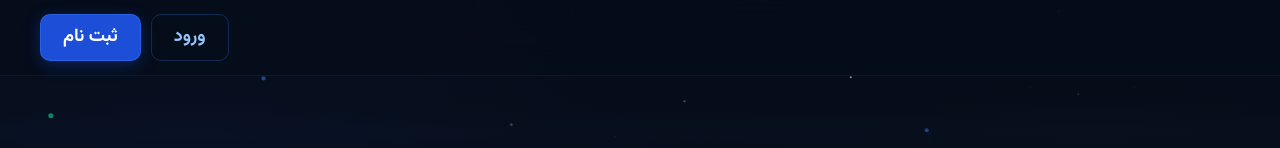
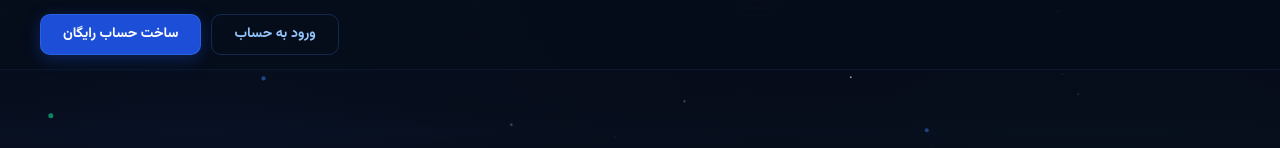
Before and after one commit to mahdysp/my-career-path, a Next.js app: page /quiz in a window 1280 px wide. Shown: the top 148 px of the page. Built offline with nearby package versions, Linux system fonts and the light colour scheme; no server answers.

Commit message:
add details to quiz page

```diff
--- a/app/quiz/page.tsx
+++ b/app/quiz/page.tsx
@@ -8,6 +8,24 @@ export default function CareerHub() {
   const wrapRef = useRef<HTMLDivElement>(null);
   const animRef = useRef<number>(0);
   const [searchQuery, setSearchQuery] = useState("");
+
+  // وضعیت کاربر لاگین‌شده
+  const [user, setUser] = useState<{ id: string; email: string; firstName: string; lastName: string } | null>(null);
+  const [userLoading, setUserLoading] = useState(true);
+
+  useEffect(() => {
+    fetch("/api/auth/me")
+      .then((res) => res.json())
+      .then((data) => setUser(data.user))
+      .catch(() => setUser(null))
+      .finally(() => setUserLoading(false));
+  }, []);
+
+  const handleLogout = async () => {
+    await fetch("/api/auth/logout", { method: "POST" });
+    setUser(null);
+    router.refresh();
+  };
 
   useEffect(() => {
     const cv = canvasRef.current;
@@ -170,6 +188,7 @@ export default function CareerHub() {
         .tag-pill:hover { background: rgba(59,130,246,0.2) !important; border-color: rgba(59,130,246,0.5) !important; }
         .nav-login:hover { background: rgba(59,130,246,0.12) !important; border-color: rgba(59,130,246,0.6) !important; color: #60a5fa !important; }
         .nav-register:hover { background: #1e40af !important; box-shadow: 0 6px 24px rgba(29,78,216,0.5) !important; }
+        .nav-logout:hover { background: rgba(239,68,68,0.12) !important; border-color: rgba(239,68,68,0.6) !important; color: #fca5a5 !important; }
 
         /* ناوبار موبایل */
         @media (max-width: 768px) {
@@ -241,26 +260,36 @@ export default function CareerHub() {
             justifyContent: "space-between", alignItems: "center",
           }}
         >
-          <div />
-          <div style={{ display: "flex", gap: 10 }}>
+          {!userLoading && user ? (
+            <>
+              {/* سمت چپ: دکمه خروج (قرمز) */}
               <button
-              className="nav-login"
-              onClick={() => router.push("/auth")}
+                className="nav-logout"
+                onClick={handleLogout}
                 style={{
-                fontSize: 18, fontWeight: 700, padding: "9px 22px",
-                color: "#93c5fd", background: "transparent",
-                border: "1px solid rgba(59,130,246,0.25)",
+                  fontSize: 14, fontWeight: 700, padding: "9px 22px",
+                  color: "#f87171", background: "transparent",
+                  border: "1px solid rgba(239,68,68,0.3)",
                   borderRadius: 10, cursor: "pointer", transition: "all 0.2s",
                   fontFamily: "Vazirmatn, sans-serif",
                 }}
               >
-              ورود
+                خروج
               </button>
+
+              {/* سمت راست: نام کاربر + داشبورد */}
+              <div style={{ display: "flex", gap: 10, alignItems: "center" }}>
+                <span style={{
+                  fontSize: 14, fontWeight: 700, color: "#e2e8f0",
+                  fontFamily: "Vazirmatn, sans-serif",
+                }}>
+                  سلام، {user.firstName || user.email}
+                </span>
                 <button
                   className="nav-register"
-                onClick={() => router.push("/register")}
+                  onClick={() => router.push("/dashboard")}
                   style={{
-                fontSize: 18, fontWeight: 700, padding: "9px 22px",
+                    fontSize: 14, fontWeight: 700, padding: "9px 22px",
                     color: "#fff", background: "#1d4ed8",
                     border: "1px solid rgba(59,130,246,0.4)",
                     borderRadius: 10, cursor: "pointer", transition: "all 0.2s",
@@ -268,9 +297,44 @@ export default function CareerHub() {
                     fontFamily: "Vazirmatn, sans-serif",
                   }}
                 >
-              ثبت نام
+                  داشبورد
                 </button>
               </div>
+            </>
+          ) : (
+            <>
+              <div />
+              <div style={{ display: "flex", gap: 10 }}>
+                <button
+                  className="nav-login"
+                  onClick={() => router.push("/auth")}
+                  style={{
+                    fontSize: 14, fontWeight: 700, padding: "9px 22px",
+                    color: "#93c5fd", background: "transparent",
+                    border: "1px solid rgba(59,130,246,0.25)",
+                    borderRadius: 10, cursor: "pointer", transition: "all 0.2s",
+                    fontFamily: "Vazirmatn, sans-serif",
+                  }}
+                >
+                  ورود به حساب
+                </button>
+                <button
+                  className="nav-register"
+                  onClick={() => router.push("/register")}
+                  style={{
+                    fontSize: 14, fontWeight: 700, padding: "9px 22px",
+                    color: "#fff", background: "#1d4ed8",
+                    border: "1px solid rgba(59,130,246,0.4)",
+                    borderRadius: 10, cursor: "pointer", transition: "all 0.2s",
+                    boxShadow: "0 4px 16px rgba(29,78,216,0.35)",
+                    fontFamily: "Vazirmatn, sans-serif",
+                  }}
+                >
+                  ساخت حساب رایگان
+                </button>
+              </div>
+            </>
+          )}
         </nav>
 
         {/* محتوای اصلی */}
```
Lines whose indentation alone changed are shown as unchanged.
